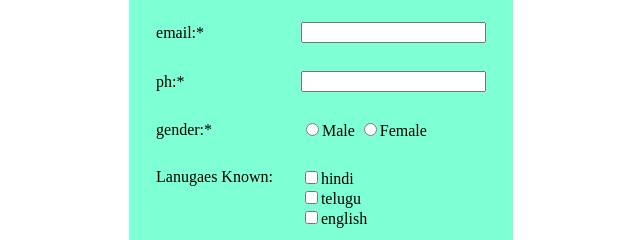
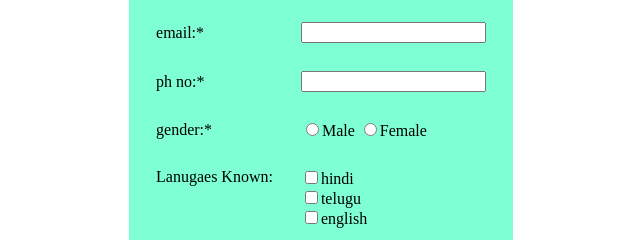
Before and after one commit to Chay548/DEVOPS, a plain HTML site: page set1.html in a window 1280 px wide. Shown: the part 162-402 px from the top of the page, 319-959 px from the left. Drawn offline with Linux system fonts and the light colour scheme.

Commit message:
commit 1

```diff
--- a/set1.html
+++ b/set1.html
@@ -59,7 +59,7 @@ return false;
     <td>email:* </td><td><input type="email" name="mai"></td>
 </tr>
 <tr>
-    <td>ph:* </td>
+    <td>ph no:* </td>
     <td><input type="number"></td>
 </tr>
 <tr>
```
